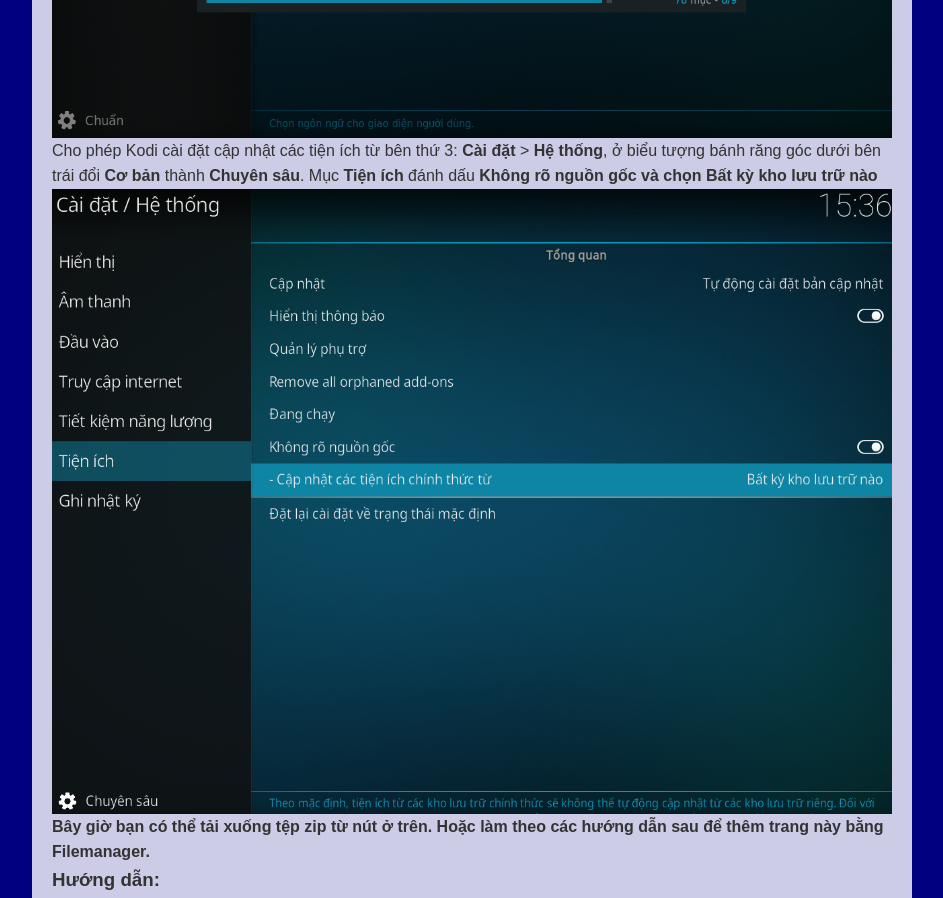
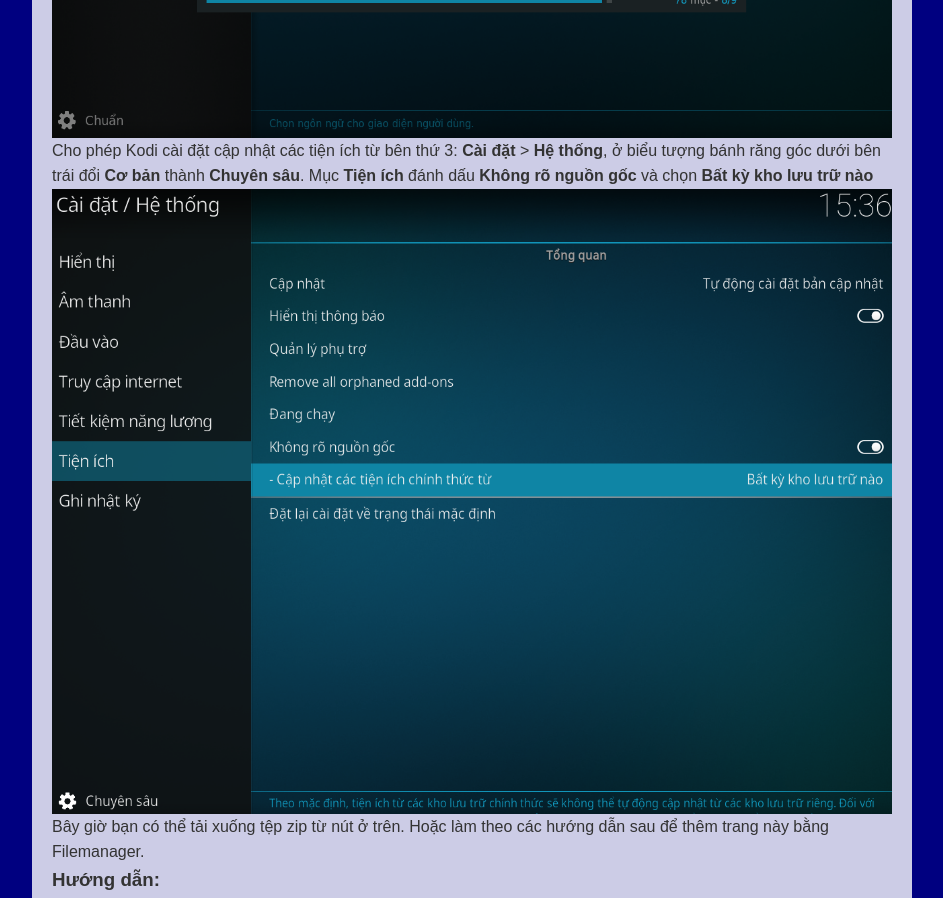
Before and after one commit to kodivietnam/kodivietnam.github.io, a plain HTML site: page index.html in a window 1280 px wide. Shown: the part 800-1698 px from the top of the page, without its empty margins (168-1111 px from the left). Drawn offline with Linux system fonts and the light colour scheme.

Commit message:
Update index.html

```diff
--- a/index.html
+++ b/index.html
@@ -27,7 +27,7 @@
               <h2>Thêm kho lưu trữ này vào Kodi</h2>
 	 <p>Thiết lập tiếng Việt cho Kodi, từ màn hình chính của Kodi nhấn vào biểu tượng bánh răng <b>Settings</b> > <b>Interface</b> > <b>Regional</b> > <b>Language</b> > <b>Vietnamese</b></p>
 		  <p><img class="imgmedia" src="1.png" alt=""/></p>
-              <p>Cho phép Kodi cài đặt cập nhật các tiện ích từ bên thứ 3: <b>Cài đặt</b> > <b>Hệ thống</b>, ở biểu tượng bánh răng góc dưới bên trái đổi <b>Cơ bản</b> thành <b>Chuyên sâu</b>. Mục <b>Tiện ích</b> đánh dấu <b>Không rõ nguồn gốc và chọn <b>Bất kỳ kho lưu trữ nào</b></p>
+              <p>Cho phép Kodi cài đặt cập nhật các tiện ích từ bên thứ 3: <b>Cài đặt</b> > <b>Hệ thống</b>, ở biểu tượng bánh răng góc dưới bên trái đổi <b>Cơ bản</b> thành <b>Chuyên sâu</b>. Mục <b>Tiện ích</b> đánh dấu <b>Không rõ nguồn gốc</b> và chọn <b>Bất kỳ kho lưu trữ nào</b></p>
               <p><img class="imgmedia" src="2.png" alt=""/></p>
 		  <p>Bây giờ bạn có thể tải xuống tệp zip từ nút ở trên. Hoặc làm theo các hướng dẫn sau để thêm trang này bằng Filemanager.</p>
 
```
